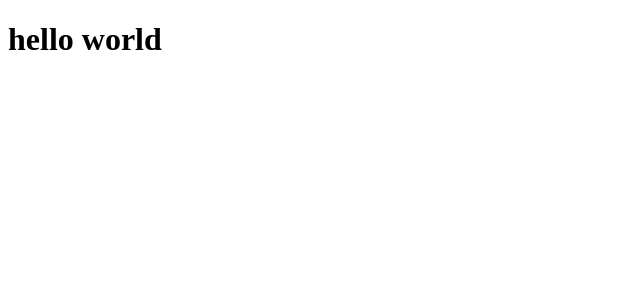
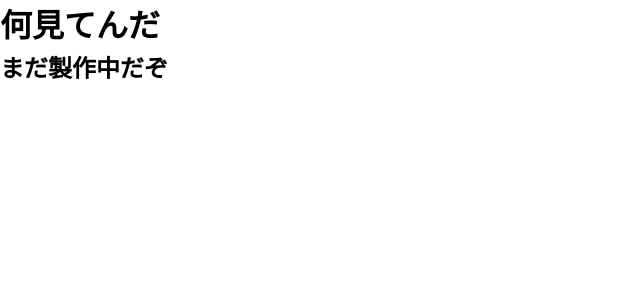
Before and after one commit to ruritoBlogger/ruritoBlogger.github.io, a React app: page / in a window 1280 px wide. Shown: the top 300 px of the page, without its empty margins (0-640 px from the left). Built offline with nearby package versions, Linux system fonts and the light colour scheme.

Commit message:
feat: styleを整えた

```diff
--- /dev/null
+++ b/src/index.styl
@@ -0,0 +1,4 @@
+*
+  font-family: 'M PLUS Rounded 1c';
+  font-style: normal;
+  margin: 0px;
--- a/src/index.tsx
+++ b/src/index.tsx
@@ -1,6 +1,9 @@
 import ReactDOM from 'react-dom';
 
-const App: React.FC = () => <div><h1>hello world</h1></div>;
+import Main from './main';
+import './index.styl';
+
+const App: React.FC = () => <Main />;
 
 const app = document.getElementById('app');
 ReactDOM.render(<App />, app);
--- /dev/null
+++ b/src/main.styl
@@ -0,0 +1,3 @@
+.tmp
+    text-align: center;
+    color: red;
--- /dev/null
+++ b/src/main.tsx
@@ -0,0 +1,13 @@
+import styles from './main.styl';
+
+const Main: React.FC = () => {
+
+    return (
+        <div>
+            <h1 className={styles.tmp}>何見てんだ</h1>
+            <h2 className={styles.tmp}>まだ製作中だぞ</h2>
+        </div>
+    )
+}
+
+export default Main;
```
